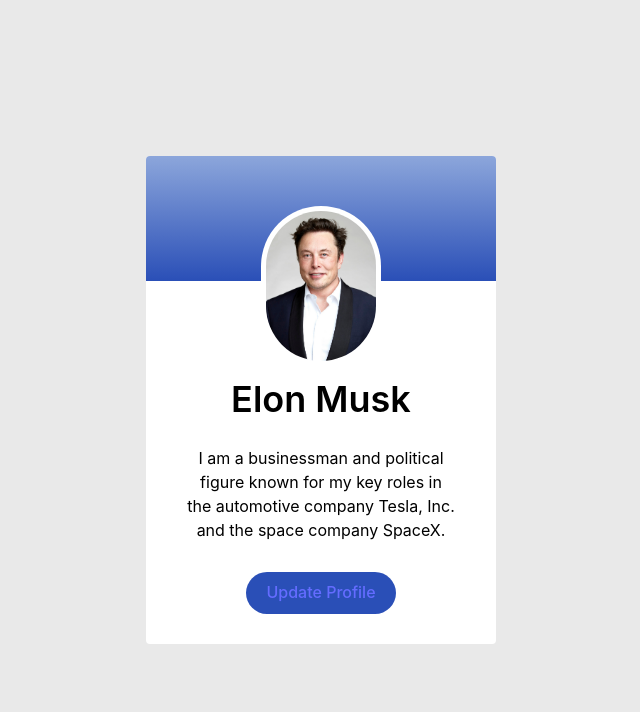
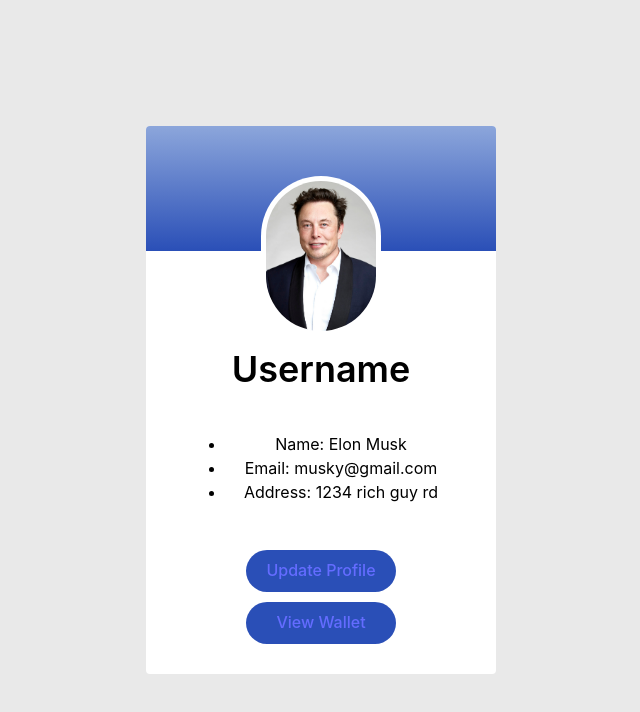
Before and after one commit to Moth668/the_money_pit, a React (Vite) app in the folder client/: page / in a window 1280 px wide. Shown: the top 712 px of the page, without its empty margins (319-959 px from the left). Built offline with nearby package versions, Linux system fonts and the light colour scheme.

Commit message:
updated ViewProfile.tsx

```diff
--- a/client/src/components/UserProfile/ViewProfile.tsx
+++ b/client/src/components/UserProfile/ViewProfile.tsx
@@ -1,6 +1,7 @@
-import React from "react";
+// import React from "react";
 import "./StyleProfile.css";
 import profile_icon from "../assets/Elon_Musk.jpg";
+
 
 const ViewProfile = () => {
   return (
@@ -8,13 +9,22 @@
       <div className="gradiant"></div>
       <div className="profile-down">
         <img src={profile_icon} alt="" />
-        <div className="profile-title">Elon Musk</div>
+        <div className="profile-title">Username</div>
         <div className="profile-description">
-          I am a businessman and political figure known for my key roles in the
-          automotive company Tesla, Inc. and the space company SpaceX.
+          <ul>
+            <li>Name: Elon Musk</li>
+            <li>Email: musky@gmail.com</li>
+            <li>Address: 1234 rich guy rd</li>
+          </ul>
+
+        </div>
+
+
+        <div className="profile-button">
+          <a href="./UpdateProfile.tsx">Update Profile</a>
         </div>
         <div className="profile-button">
-          <a href="./UpdateProfile.tsx">Update Profile</a>
+          <a href="./Wallet.tsx">View Wallet</a>
         </div>
       </div>
     </div>
```
